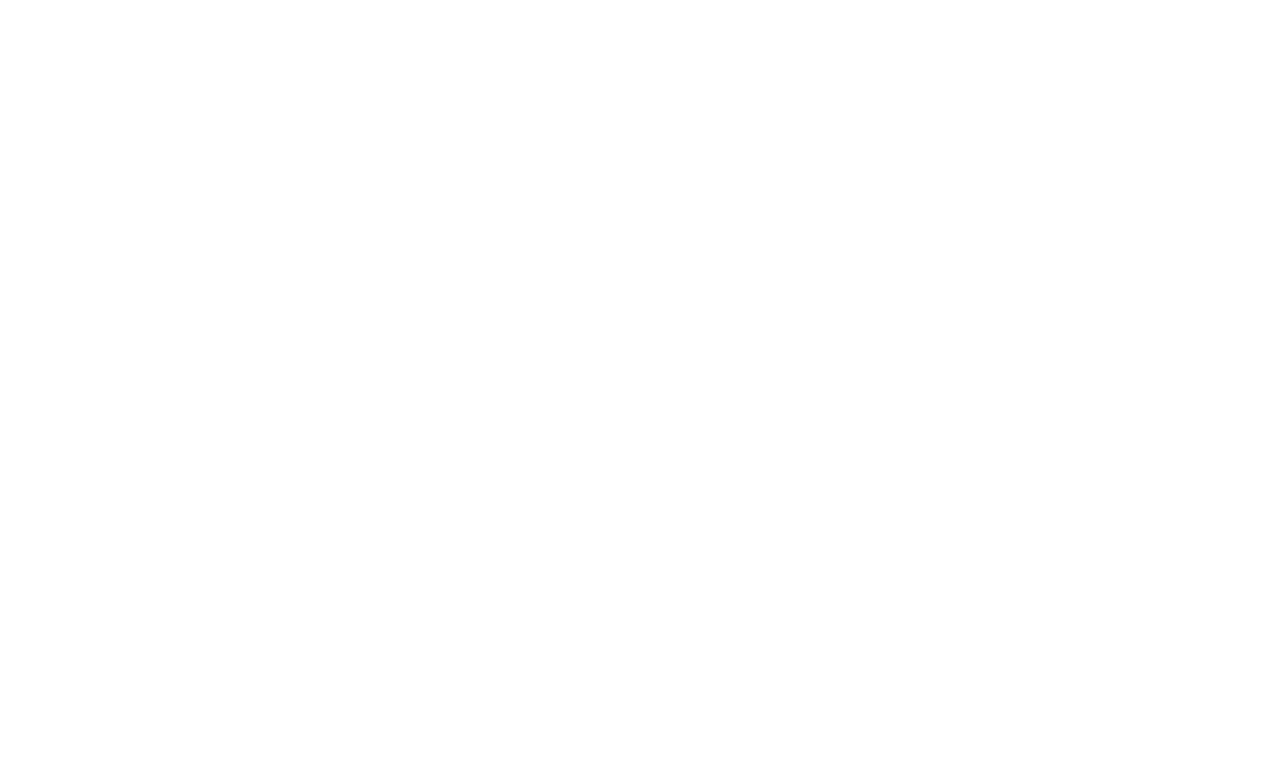
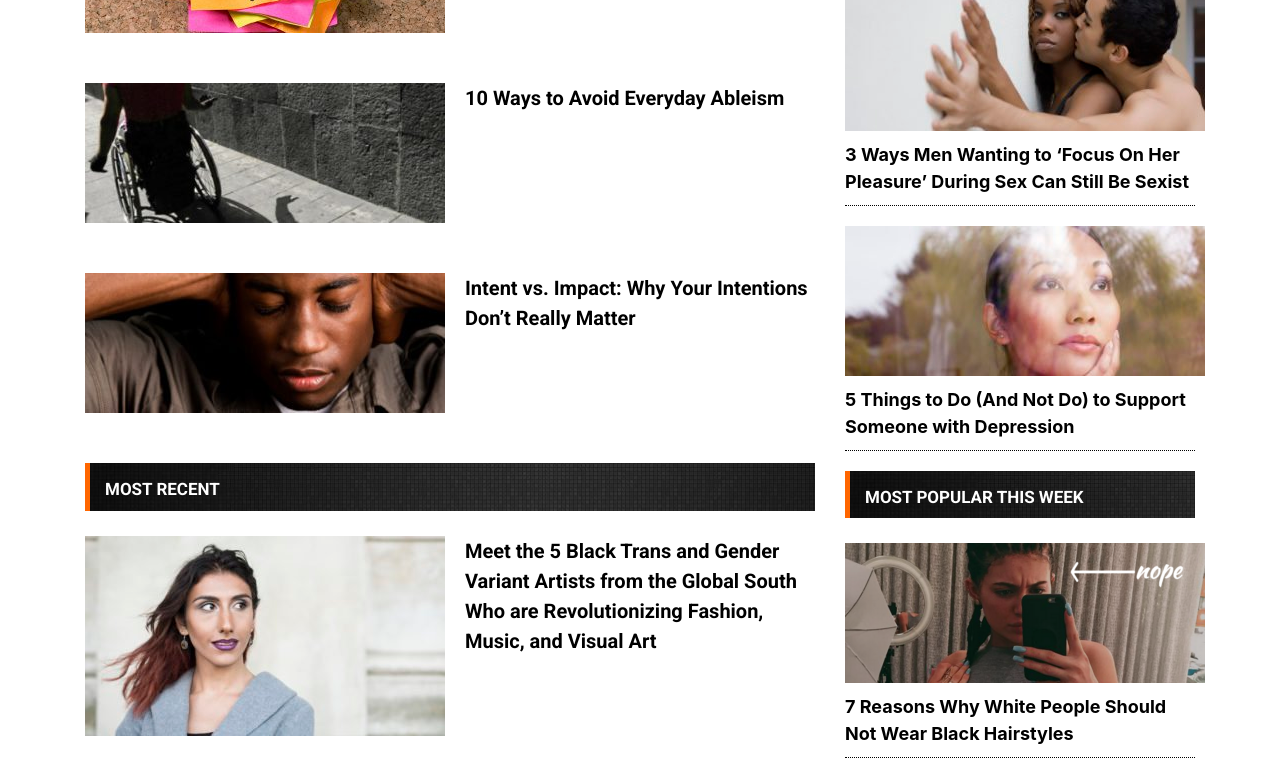
Before and after one commit to kellibrooke/angular-clone, an Angular app: page / in a window 1280 px wide. Shown: the part 1020-1796 px from the top of the page. Before the commit the page ends 1038 px from the top, so only its background shows below. Built offline with nearby package versions, Linux system fonts and the light colour scheme.

Commit message:
add styling to all sections

```diff
--- a/src/app/app.component.ts
+++ b/src/app/app.component.ts
@@ -11,7 +11,7 @@
   stories: Story[] = [
     new Story('7 Reasons Why White People Should Not Wear Black Hairstyles', './assets/hairstyles.png', ['today', 'month', 'week'], 'https://everydayfeminism.com/2015/07/white-people-black-hairstyles/'),
     new Story('3 Differences Between the Terms ‘Gay’ and ‘Queer’ — and Why It Matters', './assets/gayqueer.jpg', ['today', 'month', 'week'], 'https://everydayfeminism.com/2016/03/difference-between-gay-queer/'),
-    new Story('10 Ways to Avoid Everyday Ableism', './assets/abelism.jpg', ['today'], 'https://everydayfeminism.com/2013/10/avoid-everyday-ableism/'),
+    new Story('10 Ways to Avoid Everyday Ableism', './assets/ableism.jpg', ['today'], 'https://everydayfeminism.com/2013/10/avoid-everyday-ableism/'),
     new Story('Intent vs. Impact: Why Your Intentions Don’t Really Matter', './assets/intent.jpg', ['today', 'week'], 'https://everydayfeminism.com/2013/07/intentions-dont-really-matter/'),
     new Story('Meet the 5 Black Trans and Gender Variant Artists from the Global South Who are Revolutionizing Fashion, Music, and Visual Art', './assets/transartists.jpg', ['latest'], 'https://everydayfeminism.com/2018/08/black-trans-gender-variant-artists-global-south/'),
     new Story('White People: This Is How To Check Your Privilege When Asking People of Color For Their Labor', './assets/privilege.jpg', ['latest'], 'https://everydayfeminism.com/2018/07/white-people-this-is-how-to-check-your-privilege-when-asking-people-of-color-for-their-labor/'),
--- a/src/app/headline/headline.component.css
+++ b/src/app/headline/headline.component.css
@@ -20,4 +20,14 @@
 
 .headline-holder {
   position: relative;
+  margin-bottom: 30px;
 }
+
+a {
+  color: white;
+}
+
+a:hover {
+  color: #ed6f2e;
+  text-decoration: none;
+}
--- a/src/app/headline/headline.component.html
+++ b/src/app/headline/headline.component.html
@@ -6,7 +6,7 @@
   <img src="./assets/headline.jpg">
   <div class="headline-text">
     <span class="highlight">
-      3 Ways People with Formal Documentation Can Play A Responsible Role to Fight Migrant Criminalization Right Now
+      <a href="https://everydayfeminism.com/2018/08/people-documentation-fight-migrant-criminalization/">3 Ways People with Formal Documentation Can Play A Responsible Role to Fight Migrant Criminalization Right Now</a>
     </span>
   </div>
 </div>
--- a/src/app/most-recent/most-recent.component.css
+++ b/src/app/most-recent/most-recent.component.css
@@ -0,0 +1,14 @@
+.left-cols {
+  margin-bottom: 50px;
+  font-family: 'Roboto', sans-serif;
+  font-size: 20px;
+}
+
+a {
+  color: black;
+}
+
+a:hover {
+  color: #ed6f2e;
+  text-decoration: none;
+}
--- a/src/app/most-recent/most-recent.component.html
+++ b/src/app/most-recent/most-recent.component.html
@@ -1,6 +1,14 @@
 <div class="header-design">
   MOST RECENT
 </div>
-<ul>
-  <li *ngFor="let item of latestList | recent">{{item.title}}</li>
-</ul>
+
+<div *ngFor="let story of latestList | recent">
+  <div class="row left-cols">
+    <div class="col-sm-6">
+      <a href="{{story.url}}"><img src="{{story.photoPath}}"></a>
+    </div>
+    <div class="col-sm-6">
+      <a href="{{story.url}}">{{story.title}}</a>
+    </div>
+  </div>
+</div>
--- a/src/app/popular-month/popular-month.component.css
+++ b/src/app/popular-month/popular-month.component.css
@@ -0,0 +1,16 @@
+.right-cols {
+  border-bottom: black dotted 1px;
+  margin-bottom: 20px;
+  padding:10px 0px;
+}
+
+a {
+  color: black;
+  font-weight: bold;
+  font-size: 18px;
+}
+
+a:hover {
+  color: #ed6f2e;
+  text-decoration: none;
+}
--- a/src/app/popular-month/popular-month.component.html
+++ b/src/app/popular-month/popular-month.component.html
@@ -1,6 +1,17 @@
 <div class="header-design">
   MOST POPULAR THIS MONTH
 </div>
-<ul>
-  <li *ngFor="let item of monthList | month">{{item.title}}</li>
-</ul>
+
+  <div *ngFor="let story of monthList | month">
+    <div class="row">
+      <div class="col-sm-12">
+        <div>
+          <a href="{{story.url}}"><img src="{{story.photoPath}}"></a>
+        </div>
+        <div class="right-cols">
+          <a href="{{story.url}}">{{story.title}}</a>
+        </div>
+
+      </div>
+    </div>
+  </div>
--- a/src/app/popular-today/popular-today.component.css
+++ b/src/app/popular-today/popular-today.component.css
@@ -0,0 +1,14 @@
+.left-cols {
+  margin-bottom: 50px;
+  font-family: 'Roboto', sans-serif;
+  font-size: 20px;
+}
+
+a {
+  color: black;
+}
+
+a:hover {
+  color: #ed6f2e;
+  text-decoration: none;
+}
--- a/src/app/popular-today/popular-today.component.html
+++ b/src/app/popular-today/popular-today.component.html
@@ -1,6 +1,14 @@
 <div class="header-design">
   TODAY'S MOST POPULAR
 </div>
-<ul>
-  <li *ngFor="let story of todayList | today">{{story.title}}</li>
-</ul>
+
+<div *ngFor="let story of todayList | today">
+  <div class="row left-cols">
+    <div class="col-sm-6">
+      <a href="{{story.url}}"><img src="{{story.photoPath}}"></a>
+    </div>
+    <div class="col-sm-6">
+      <a href="{{story.url}}">{{story.title}}</a>
+    </div>
+  </div>
+</div>
--- a/src/app/popular-week/popular-week.component.css
+++ b/src/app/popular-week/popular-week.component.css
@@ -0,0 +1,16 @@
+.right-cols {
+  border-bottom: black dotted 1px;
+  margin-bottom: 20px;
+  padding:10px 0px;
+}
+
+a {
+  color: black;
+  font-weight: bold;
+  font-size: 18px;
+}
+
+a:hover {
+  color: #ed6f2e;
+  text-decoration: none;
+}
--- a/src/app/popular-week/popular-week.component.html
+++ b/src/app/popular-week/popular-week.component.html
@@ -1,6 +1,17 @@
 <div class="header-design">
   MOST POPULAR THIS WEEK
 </div>
-<ul>
-  <li *ngFor="let story of weekList | week">{{story.title}}</li>
-</ul>
+
+  <div *ngFor="let story of weekList | month">
+    <div class="row">
+      <div class="col-sm-12">
+        <div>
+          <a href="{{story.url}}"><img src="{{story.photoPath}}"></a>
+        </div>
+        <div class="right-cols">
+          <a href="{{story.url}}">{{story.title}}</a>
+        </div>
+
+      </div>
+    </div>
+  </div>
--- a/src/app/sign-up/sign-up.component.css
+++ b/src/app/sign-up/sign-up.component.css
@@ -6,6 +6,7 @@
   color: white;
   text-align: center;
   padding:30px;
+  margin-bottom: 30px;
 }
 
 h2 {
```
